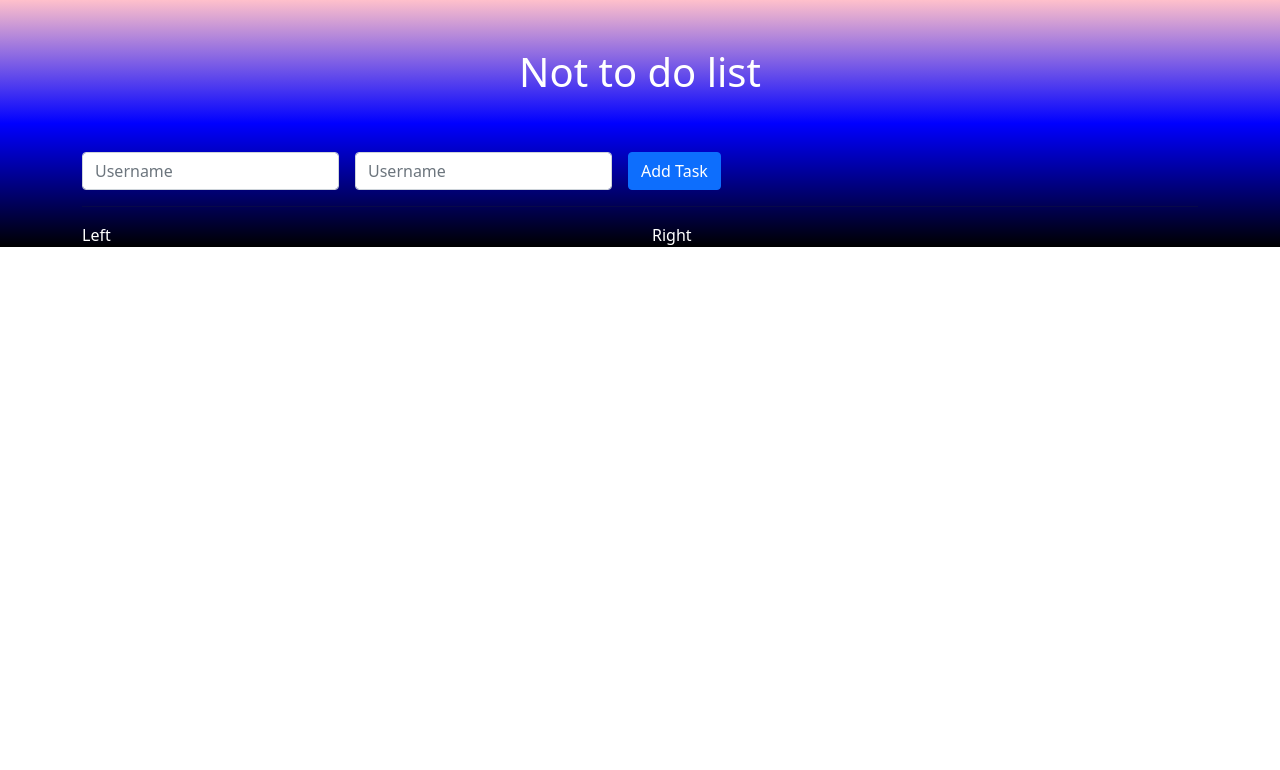
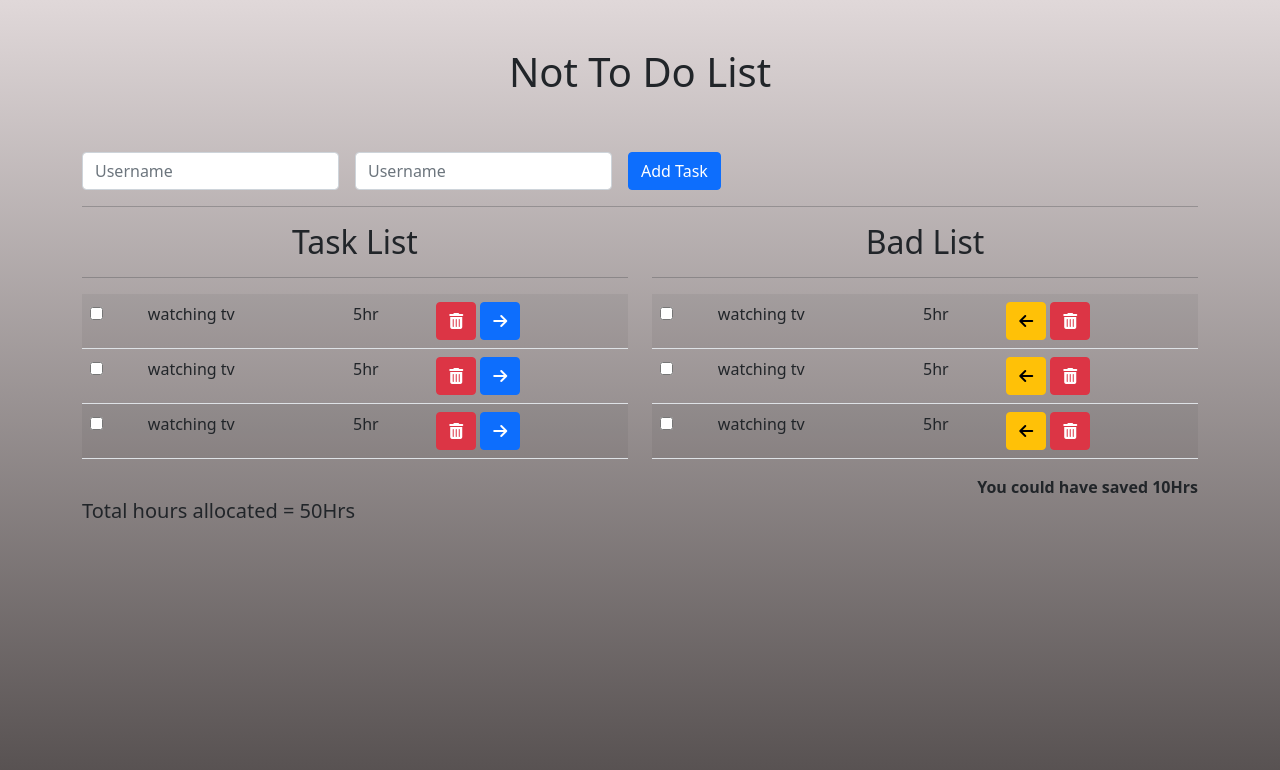
Before and after one commit to 2021-sydney-tech/JavaScript-Not-To-Do-List, a plain HTML site: page index.html in a window 1280 px wide. Drawn offline with nearby package versions, Linux system fonts and the light colour scheme.

Commit message:
completed bootstrap

```diff
--- a/index.html
+++ b/index.html
@@ -7,7 +7,7 @@
     <link rel="stylesheet" href="style.css">
     <link href="https://cdn.jsdelivr.net/npm/bootstrap@5.1.3/dist/css/bootstrap.min.css" rel="stylesheet">
     <link rel="stylesheet" integrity="sha384-1BmE4kWBq78iYhFldvKuhfTAU6auU8tT94WrHftjDbrCEXSU1oBoqyl2QvZ6jIW3" crossorigin="anonymous">
-    <link rel="stylesheet" href="https://cdn.jsdelivr.net/npm/@fortawesome/fontawesome-free@5.15.4/css/fontawesome.min.css">
+    <link rel="stylesheet" href="https://cdnjs.cloudflare.com/ajax/libs/font-awesome/6.0.0/css/all.min.css">
     <title>My Not To Do List</title>
 </head>
 <body>
@@ -15,7 +15,7 @@
         <div class="container">
             <!-- page title-->
             <div class="row py-5 text-center">
-                <h1>Not to do list</h1>
+                <h1>Not To Do List</h1>
 
 
             </div>
@@ -48,14 +48,142 @@
             </form>
 
 
-
-
             <hr />
             <!--task list-->
 
             <div class="row">
-                <div class="col-md-6">Left</div>
-                <div class="col-md-6">Right</div>
+
+                <!--left list-->
+                <div class="col-md-6 ">
+                    <h2 class="text-center"> Task List</h2>
+                    <hr />
+                    <div>
+                        <table class="table table-striped table-hover">
+
+                            <tbody>
+                              <tr>
+                                <td>
+                                    <input type="checkbox" />
+                                </td>
+                                <td>watching tv</td>
+                                <td>5hr</td>
+                                <td>
+                                    <button class="btn btn-danger">
+                                        <i class="fa-solid fa-trash-can"></i></button>
+                                    <button class="btn btn-primary">
+                                        <i class="fa-solid fa-arrow-right"></i></button></td>
+                              </tr>
+
+
+                              <tr>
+                                <td>
+                                    <input type="checkbox" />
+                                </td>
+                                <td>watching tv</td>
+                                <td>5hr</td>
+                                <td>
+                                    <button class="btn btn-danger">
+                                        <i class="fa-solid fa-trash-can"></i></button>
+                                    <button class="btn btn-primary">
+                                        <i class="fa-solid fa-arrow-right"></i></button></td>
+                              </tr>
+
+
+
+                              <tr>
+                                <td>
+                                    <input type="checkbox" />
+                                </td>
+                                <td>watching tv</td>
+                                <td>5hr</td>
+                                <td>
+                                    <button class="btn btn-danger">
+                                        <i class="fa-solid fa-trash-can"></i></button>
+                                    <button class="btn btn-primary">
+                                        <i class="fa-solid fa-arrow-right"></i></button></td>
+                              </tr>
+
+                            </tbody>
+                          </table>
+
+
+
+                    </div>
+
+                </div>
+
+                <!--left list-->
+                <div class="col-md-6">
+                    <h2 class="text-center"> Bad List</h2>
+                    <hr />
+                    <div>
+                        <table class="table table-striped table-hover">
+
+                            <tbody>
+                              <tr>
+                                <td>
+                                    <input type="checkbox" />
+                                </td>
+                                <td>watching tv</td>
+                                <td>5hr</td>
+                                <td>
+                                    <button class="btn btn-warning">
+                                        <i class="fa-solid fa-arrow-left"></i></button>
+                                    <button class="btn btn-danger">
+                                        <i class="fa-solid fa-trash-can"></i></button></td>
+
+                              </tr>
+
+
+                              <tr>
+                                <td>
+                                    <input type="checkbox" />
+                                </td>
+                                <td>watching tv</td>
+                                <td>5hr</td>
+                                <td>
+                                    <button class="btn btn-warning">
+                                        <i class="fa-solid fa-arrow-left"></i></button>
+                                    <button class="btn btn-danger">
+                                        <i class="fa-solid fa-trash-can"></i></button>
+                                    </td>
+                              </tr>
+
+                              <tr>
+                                <td>
+                                    <input type="checkbox" />
+                                </td>
+                                <td>watching tv</td>
+                                <td>5hr</td>
+                                <td>
+                                    <button class="btn btn-warning">
+                                        <i class="fa-solid fa-arrow-left"></i></button>
+                                    <button class="btn btn-danger">
+                                        <i class="fa-solid fa-trash-can"></i></button>
+                                    </td>
+                              </tr>
+
+                            </tbody>
+                          </table>
+
+
+
+                    </div>
+
+                    <div class="text-end fw-bolder">
+                        You could have saved
+                        <span id="bad-hr"> 10</span>Hrs
+                    </div>
+                </div>
+
+            </div>
+
+
+            <!--total hours-->
+            <div class="row">
+                <div class="col">
+                    <h5>Total hours allocated = <span id="total-hr">50</span>Hrs </h5>
+                </div>
             </div>
 
         </div>
--- a/style.css
+++ b/style.css
@@ -1,9 +1,10 @@
+
+/* * {
+    color: white;
+} */
 .wrapper {
+    min-height: 100vh;
     background: linear-gradient(to bottom,
-     pink, blue, black
+     rgb(224, 216, 217), rgb(83, 77, 77)
     );
 }
-
-.row {
-    color: white;
-}
```
Also changed, not shown: script.js (line endings or trailing spaces).
